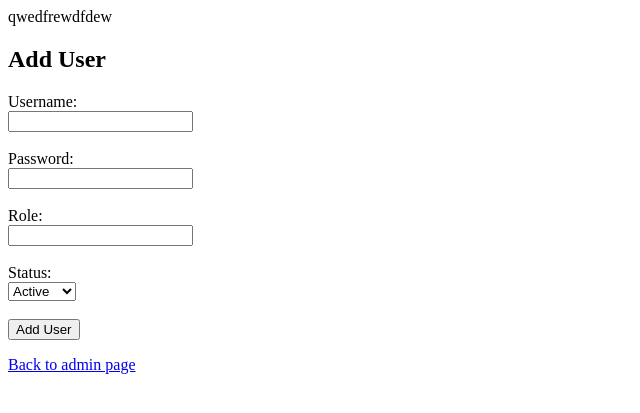
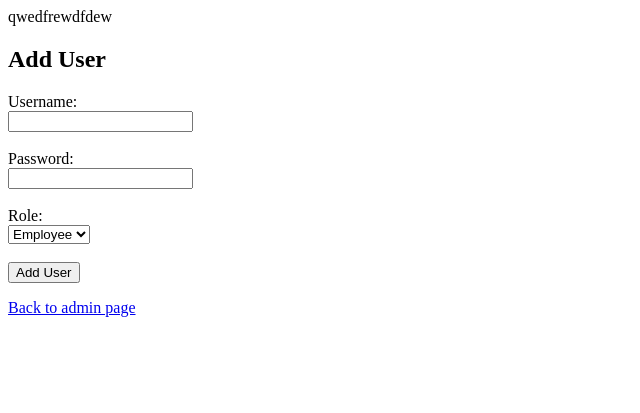
Before and after one commit to Flazenn/IT-PROG, a PHP site: page /adduser.php in a window 1280 px wide. Shown: the top 413 px of the page, without its empty margins (0-640 px from the left). Run offline with PHP 8.4, Linux system fonts and the light colour scheme.

Commit message:
Update adduser.php

```diff
--- a/adduser.php
+++ b/adduser.php
@@ -1,13 +1,13 @@
  <?php
         require "dbconnection.php";
-        mysqli_select_db($con, "aps");
+        mysqli_select_db($con, "apsdb");
 
 if (isset($_POST['add'])) {
 
     $username = $_POST['username'];
     $password = $_POST['password'];
     $role = $_POST['role'];
-    $status = $_POST['status'];
+    $status = 1;
     $datecreated = date("Y-m-d");
 
     $sql = "INSERT INTO users (password, datecreated, status, role, username)
@@ -38,13 +38,14 @@ if (isset($_POST['add'])) {
     <input type="password" name="password" required><br><br>
 
     Role:<br>
-    <input type="text" name="role" required><br><br>
+    <select name="role">
+    <option value="Employee" >Employee</option>
+    <option value="HR" >HR</option>
+    <option value="Finance" >Finance</option>
+    <option value="Admin" >Admin</option>
+</select>
+<br><br>
 
-    Status:<br>
-    <select name="status">
-    <option value="1">Active</option>
-    <option value="0">Inactive</option>
-</select><br><br>
 
 
     <input type="submit" name="add" value="Add User">
```
